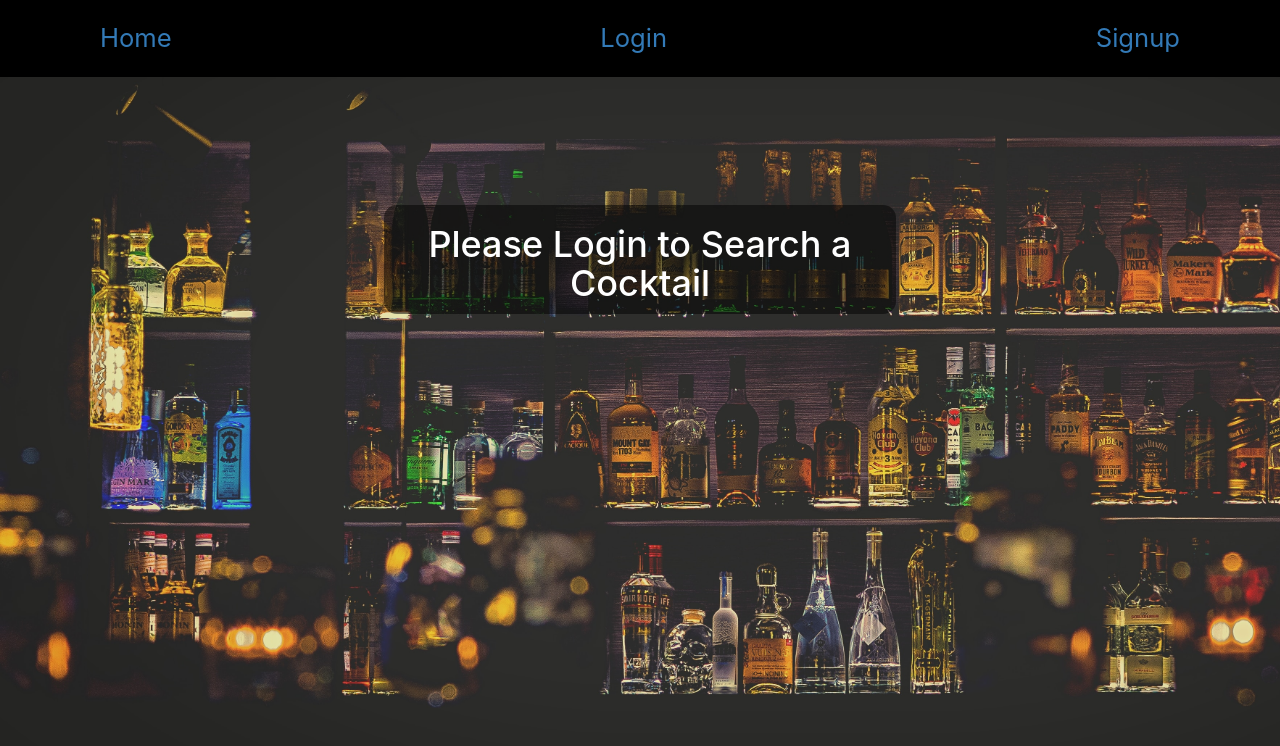
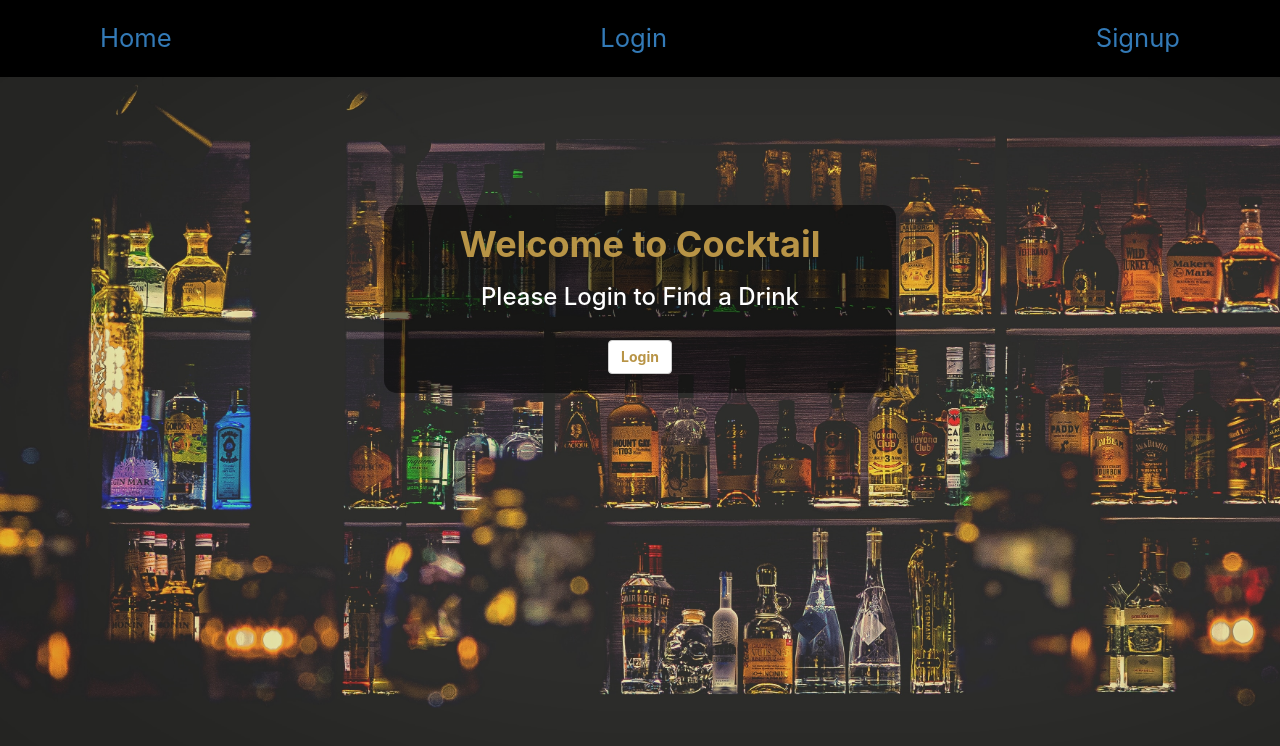
Before and after one commit to hink123/cocktail, a React (Create React App) app: page / in a window 1280 px wide. Shown: the top 746 px of the page. Built offline with nearby package versions, Linux system fonts and the light colour scheme.

Commit message:
home page

```diff
--- a/src/pages/SearchCocktailPage/SearchCocktailPage.css
+++ b/src/pages/SearchCocktailPage/SearchCocktailPage.css
@@ -23,6 +23,7 @@
 .Search-title {
     margin-bottom: 3vw;
     font-weight: bold;
+    color: #B89446;
 }
 
 .Search-form {
@@ -49,3 +50,20 @@ h3.invalid {
     color: red;
     font-weight: bold;
 }
+
+.Search-welcome {
+    color: #B89446;
+    font-weight: bold;
+}
+
+.login {
+    color: #B89446;
+    margin-top: 1.5vw;
+    margin-bottom: 1.5vw;
+    font-weight: bold;
+}
+
+.login:hover {
+    background-color: #B89446;
+    color: white;
+}
--- a/src/pages/SearchCocktailPage/SearchCocktailPage.jsx
+++ b/src/pages/SearchCocktailPage/SearchCocktailPage.jsx
@@ -1,4 +1,5 @@
 import React, {Component} from 'react';
+import {Link} from 'react-router-dom';
 import './SearchCocktailPage.css';
 
 class SearchCocktailPage extends Component {
@@ -33,7 +34,11 @@ class SearchCocktailPage extends Component {
                     </form>
                 </div>
                 :
-                <h1>Please Login to Search a Cocktail</h1>
+                <div>
+                    <h1 className="Search-welcome">Welcome to Cocktail</h1>
+                    <h3>Please Login to Find a Drink</h3>
+                    <Link className="btn btn-default login" to='/login'>Login</Link>
+                </div>
                 }
             </div>
         );
```
